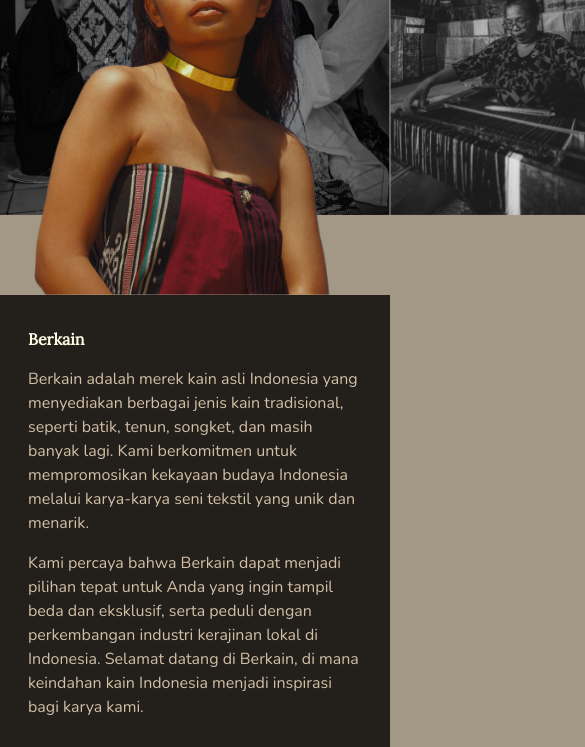
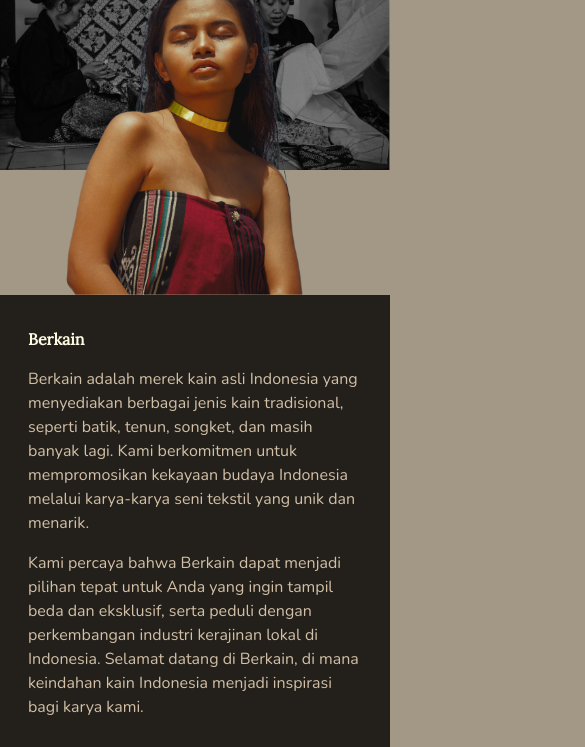
Before and after one commit to jovianjr/berkain, a website: page index.html in a window 390 px wide. Shown: the part 353-1100 px from the top of the page, 585 px wide, since content can reach past the window. Drawn offline with nearby package versions, Linux system fonts and the light colour scheme.

Commit message:
hotfix: home responsive

```diff
--- a/index.html
+++ b/index.html
@@ -3,35 +3,39 @@
 	<head>
 		<meta charset="UTF-8" />
 		<meta name="viewport" content="width=device-width, initial-scale=1.0" />
-		<link
-			rel="stylesheet"
-			href="https://fonts.googleapis.com/css?family=Lora"
-		/>
-		<link
-			rel="stylesheet"
-			href="https://fonts.googleapis.com/css?family=Nunito"
-		/>
+		<link rel="stylesheet" href="https://fonts.googleapis.com/css?family=Lora" />
+		<link rel="stylesheet" href="https://fonts.googleapis.com/css?family=Nunito" />
 		<link href="assets/css/tailwind.css" rel="stylesheet" />
 	</head>
 	<body class="min-h-screen w-full bg-primary">
 		<navbar-component></navbar-component>
 		<main>
 			<section class="relative z-50 mt-20 flex h-[55vh] w-full justify-center">
-				<h1 class="relative z-10 text-center text-5xl tracking-widest">
+				<h1 class="relative z-10 text-center text-3xl tracking-widest lg:text-5xl">
 					merangkul ke<b>kaya</b>an budaya
 				</h1>
 				<div
-					class="z-1 absolute top-1/2 flex h-full w-full -translate-y-1/2 justify-between py-20"
+					class="z-1 absolute top-1/2 flex h-full w-full -translate-y-1/2 justify-between overflow-auto py-10 lg:py-20"
 				>
 					<img
 						src="assets/images/camille-bismonte-vUc03gxjEY4-unsplash 3.png"
+						class="object-contain lg:object-cover"
 					/>
-					<img src="assets/images/visualsofdana-HxOQxsKZOS0-unsplash 1.png" />
-					<img src="assets/images/fikri-syahfana-ERMAtn9IYp4-unsplash 1.png" />
-					<img src="assets/images/cok-wisnu-ohzMzm9zWuA-unsplash 2.png" />
+					<img
+						src="assets/images/visualsofdana-HxOQxsKZOS0-unsplash 1.png"
+						class="object-contain lg:object-cover"
+					/>
+					<img
+						src="assets/images/fikri-syahfana-ERMAtn9IYp4-unsplash 1.png"
+						class="object-contain lg:object-cover"
+					/>
+					<img
+						src="assets/images/cok-wisnu-ohzMzm9zWuA-unsplash 2.png"
+						class="object-contain lg:object-cover"
+					/>
 				</div>
 				<img
-					class="absolute left-1/2 bottom-0 z-20 -translate-x-1/2"
+					class="absolute left-1/2 bottom-0 z-20 w-4/5 -translate-x-1/2 lg:w-fit"
 					src="assets/images/main.png"
 				/>
 			</section>
@@ -41,10 +45,7 @@
 
 	<script src="components/navbar.js" type="text/javascript" defer></script>
 	<script src="components/footer.js" type="text/javascript" defer></script>
-	<script
-		src="https://kit.fontawesome.com/02cc2fc132.js"
-		crossorigin="anonymous"
-	></script>
+	<script src="https://kit.fontawesome.com/02cc2fc132.js" crossorigin="anonymous"></script>
 	<script
 		src="https://code.jquery.com/jquery-3.6.3.min.js"
 		integrity="sha256-pvPw+upLPUjgMXY0G+8O0xUf+/Im1MZjXxxgOcBQBXU="
```
Also changed, not shown: assets/css/tailwind.css.
